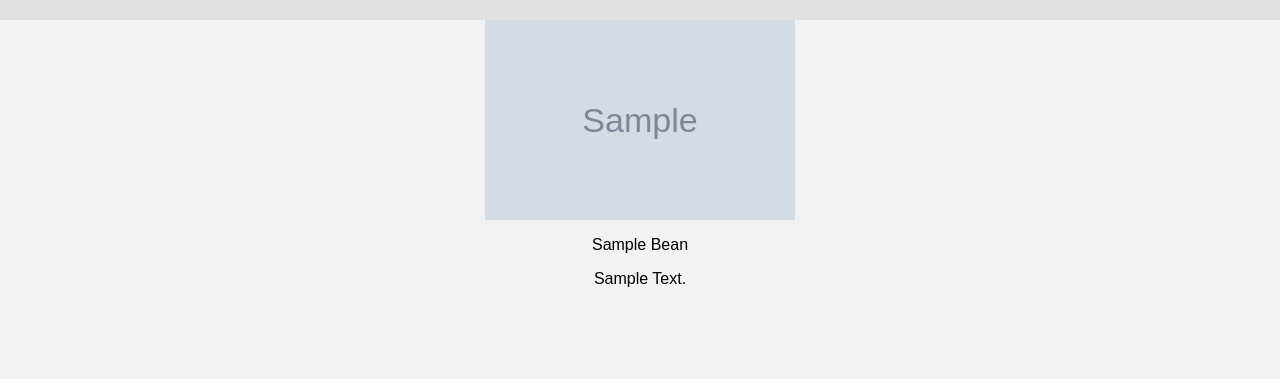
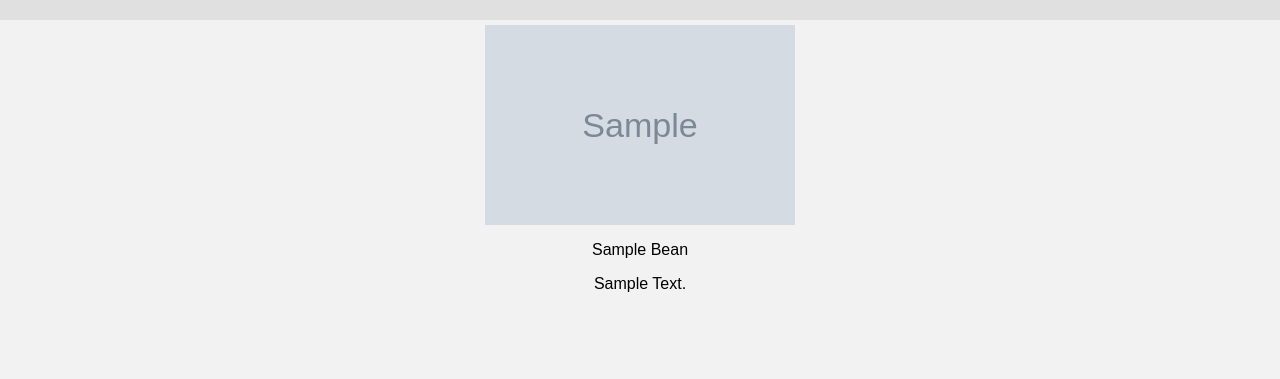
Before and after one commit to Rikaiyah-Winters/jelly-belly, a Flask app: template templates/jellybeans.html in a window 1280 px wide. Shown: the part 421-800 px from the top of the page. Run offline with Flask 3, Linux system fonts and the light colour scheme; the template is opened without the code that fills it: most values are stand-ins (such as "Sample title", 1, 10 or a date in 2020); grey boxes marked "Sample" are stand-in pictures.

Commit message:
Added top padding to .content

```diff
--- a/static/jellybeans.css
+++ b/static/jellybeans.css
@@ -92,14 +92,13 @@ button:hover {
 
 select.dog-selector.option {
   text-transform: capitalize;
+} */
+
+.content {
+  padding-top: 5px;
+
 }
 
-.content {
-  display:flex;
-  flex-flow: row wrap;
-
-}
-*/
 
 
 .dogcontainer {
```
